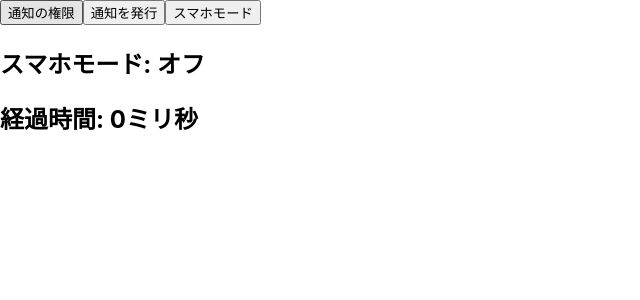
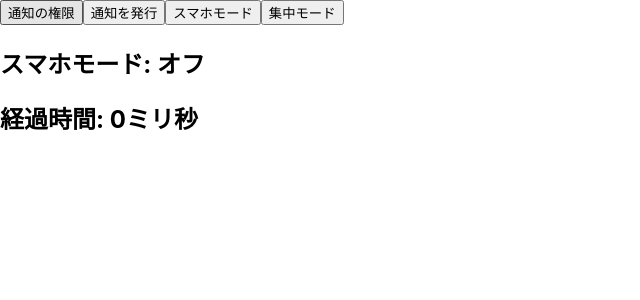
Before and after one commit to vmtch/manesuma, a React (Create React App) app: page / in a window 1280 px wide. Shown: the top 300 px of the page, without its empty margins (0-640 px from the left). Built offline with nearby package versions, Linux system fonts and the light colour scheme.

Commit message:
集中モードボタンの追加

```diff
--- a/src/App.jsx
+++ b/src/App.jsx
@@ -35,6 +35,7 @@ const styles = {
 function App() {
   const [isVisible, setIsVisible] = useState(false);
   const [isSmartPhoneMode, setIsSmartPhoneMode] = useState(false);
+  const [isConcentrate, setIsConcentrate] = useState(false);
   const [milliseconds, setMilliseconds] = useState(0);
   const [startTime, setStartTime] = useState(null); // スマホモード開始時の時間
 
@@ -102,11 +103,20 @@ function App() {
     console.log("isSmartPhoneMode is " + isSmartPhoneMode);
   };
 
+  const toggleConcentrate = () => {
+    if(isConcentrate)
+      setIsConcentrate(false);
+    else
+      setIsConcentrate(true);
+    console.log("isConcentrate is " + isConcentrate);
+  };
+
   return (
     <div>
       <button onClick={showPermissionRequest}>通知の権限</button>
       <button onClick={issueNotification}>通知を発行</button>
       <button onClick={toggleSmartPhoneMode}>スマホモード</button>
+      <button onClick={toggleConcentrate}>集中モード</button>
       <div>
         <h2>スマホモード: {isSmartPhoneMode ? "オン" : "オフ"}</h2>
         <h2>経過時間: {milliseconds}ミリ秒</h2>
```
